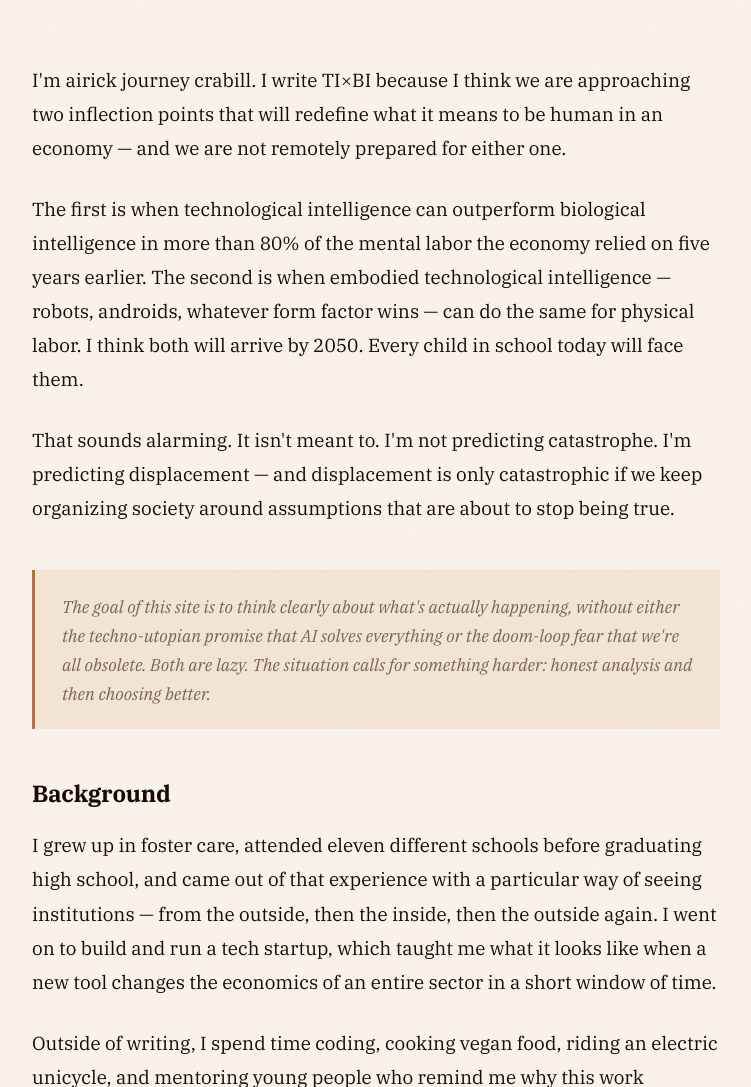
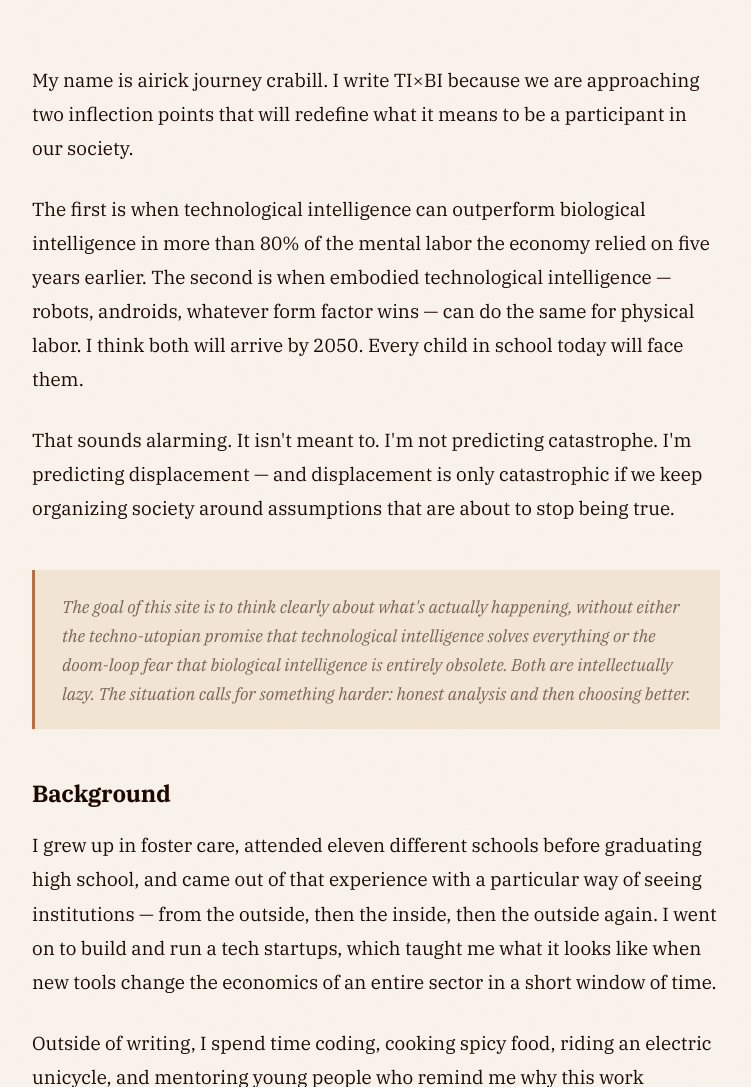
Before and after one commit to ajcrabill/techintbioint-com, a Jekyll site: the page built from about.html, in a window 1280 px wide and 1400 px high. Shown: the part 313-1400 px from the top of the window, without its empty margins (264-1015 px from the left). Built offline with Jekyll 4.4.1, drawn with Linux system fonts in a browser that asks for light colours; some of the changed text lies outside the part shown.

Commit message:
Update about.html

```diff
--- a/about.html
+++ b/about.html
@@ -10,19 +10,19 @@ title: "About"
 
 <div class="about-body">
 
-  <p>I'm airick journey crabill. I write TI×BI because I think we are approaching two inflection points that will redefine what it means to be human in an economy — and we are not remotely prepared for either one.</p>
+  <p>My name is airick journey crabill. I write TI×BI because we are approaching two inflection points that will redefine what it means to be a participant in our society.</p>
 
   <p>The first is when technological intelligence can outperform biological intelligence in more than 80% of the mental labor the economy relied on five years earlier. The second is when embodied technological intelligence — robots, androids, whatever form factor wins — can do the same for physical labor. I think both will arrive by 2050. Every child in school today will face them.</p>
 
   <p>That sounds alarming. It isn't meant to. I'm not predicting catastrophe. I'm predicting displacement — and displacement is only catastrophic if we keep organizing society around assumptions that are about to stop being true.</p>
 
-  <div class="about-aside">The goal of this site is to think clearly about what's actually happening, without either the techno-utopian promise that AI solves everything or the doom-loop fear that we're all obsolete. Both are lazy. The situation calls for something harder: honest analysis and then choosing better.</div>
+  <div class="about-aside">The goal of this site is to think clearly about what's actually happening, without either the techno-utopian promise that technological intelligence solves everything or the doom-loop fear that biological intelligence is entirely obsolete. Both are intellectually lazy. The situation calls for something harder: honest analysis and then choosing better.</div>
 
   <h2>Background</h2>
 
-  <p>I grew up in foster care, attended eleven different schools before graduating high school, and came out of that experience with a particular way of seeing institutions — from the outside, then the inside, then the outside again. I went on to build and run a tech startup, which taught me what it looks like when a new tool changes the economics of an entire sector in a short window of time.</p>
+  <p>I grew up in foster care, attended eleven different schools before graduating high school, and came out of that experience with a particular way of seeing institutions — from the outside, then the inside, then the outside again. I went on to build and run a tech startups, which taught me what it looks like when new tools change the economics of an entire sector in a short window of time.</p>
 
-  <p>Outside of writing, I spend time coding, cooking vegan food, riding an electric unicycle, and mentoring young people who remind me why this work matters. I've helped raise five young people and mentored dozens more. The question of what kind of world they'll inherit is not abstract to me.</p>
+  <p>Outside of writing, I spend time coding, cooking spicy food, riding an electric unicycle, and mentoring young people who remind me why this work matters. I've helped raise seven young people and mentored dozens more. The question of what kind of world they'll inherit is not abstract to me.</p>
 
   <h2>Why "TI×BI"?</h2>
 
@@ -32,8 +32,8 @@ title: "About"
 
   <h2>Format</h2>
 
-  <p>One essay per week, published every Monday. I write about what I'm thinking through, which means the essays follow a line of inquiry rather than a content calendar. Some will be wrong. I'll update my thinking when they are.</p>
+  <p>One essay per week as a means of pushing myself to be disciplined about making time to think through my own ideas on these topics. I write about what I'm working through myself, which means the posts follow a line of inquiry rather than a content calendar. Some will be wrong. I'll update my thinking when they are. Most of this will end up in a book I'm currently writing on the same topic.</p>
 
-  <p>If something here prompts a question or an argument, use the <a href="/contact">contact page</a>. I read everything.</p>
+  <p>If something here prompts a question or an argument, use the <a href="/contact">contact page</a>. I'm open to all well-considered idea, especially ones that challenge my own.</p>
 
 </div>
```
